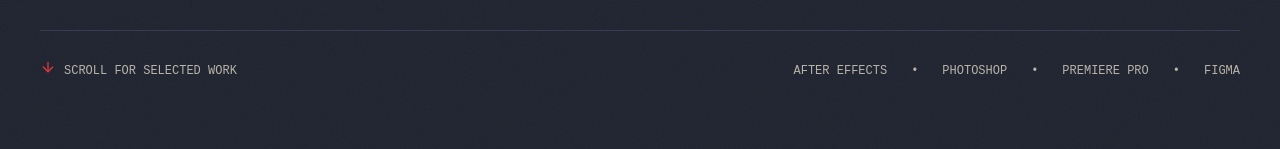
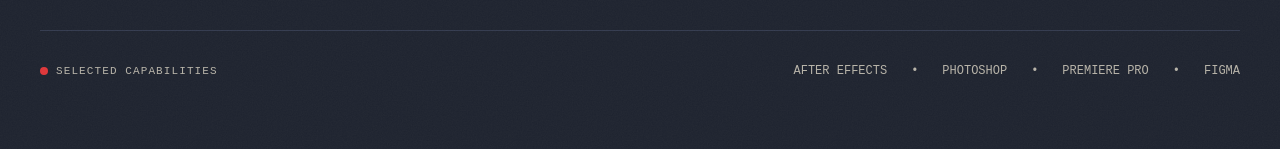
Before and after one commit to anuragkdesigner/anuragkdesigner, a React (Vite) app: page / in a window 1280 px wide. Shown: the part 641-790 px from the top of the page. Built offline with nearby package versions, Linux system fonts and the light colour scheme.

Commit message:
refactor: remove SCROLL FOR SELECTED WORK link from hero bottom bar

```diff
--- a/src/components/redesign/HeroSection.tsx
+++ b/src/components/redesign/HeroSection.tsx
@@ -1,7 +1,6 @@
 import React, { useEffect, useRef } from 'react';
 import { content } from '../../data/redesignContent';
 import gsap from 'gsap';
-import { ArrowDown } from 'lucide-react';
 
 export const HeroSection: React.FC = () => {
   const heroRef = useRef<HTMLDivElement>(null);
@@ -95,14 +94,14 @@ export const HeroSection: React.FC = () => {
 
       </div>
 
-      {/* Bottom Scroll Indicator */}
+      {/* Bottom Tool Bar */}
       <div className="pt-8 flex items-center justify-between text-xs font-mono text-cream-muted border-t border-charcoal-border">
-        <a href="#work" className="flex items-center gap-2 hover:text-accent-red transition-colors">
-          <ArrowDown className="w-4 h-4 animate-bounce text-accent-red" />
-          <span>SCROLL FOR SELECTED WORK</span>
-        </a>
+        <div className="flex items-center gap-2">
+          <span className="w-2 h-2 rounded-full bg-accent-red" />
+          <span className="uppercase tracking-widest text-[11px]">Selected Capabilities</span>
+        </div>
 
-        <div className="hidden sm:flex items-center gap-6">
+        <div className="flex items-center gap-3 sm:gap-6 flex-wrap">
           <span>AFTER EFFECTS</span>
           <span>•</span>
           <span>PHOTOSHOP</span>
```
